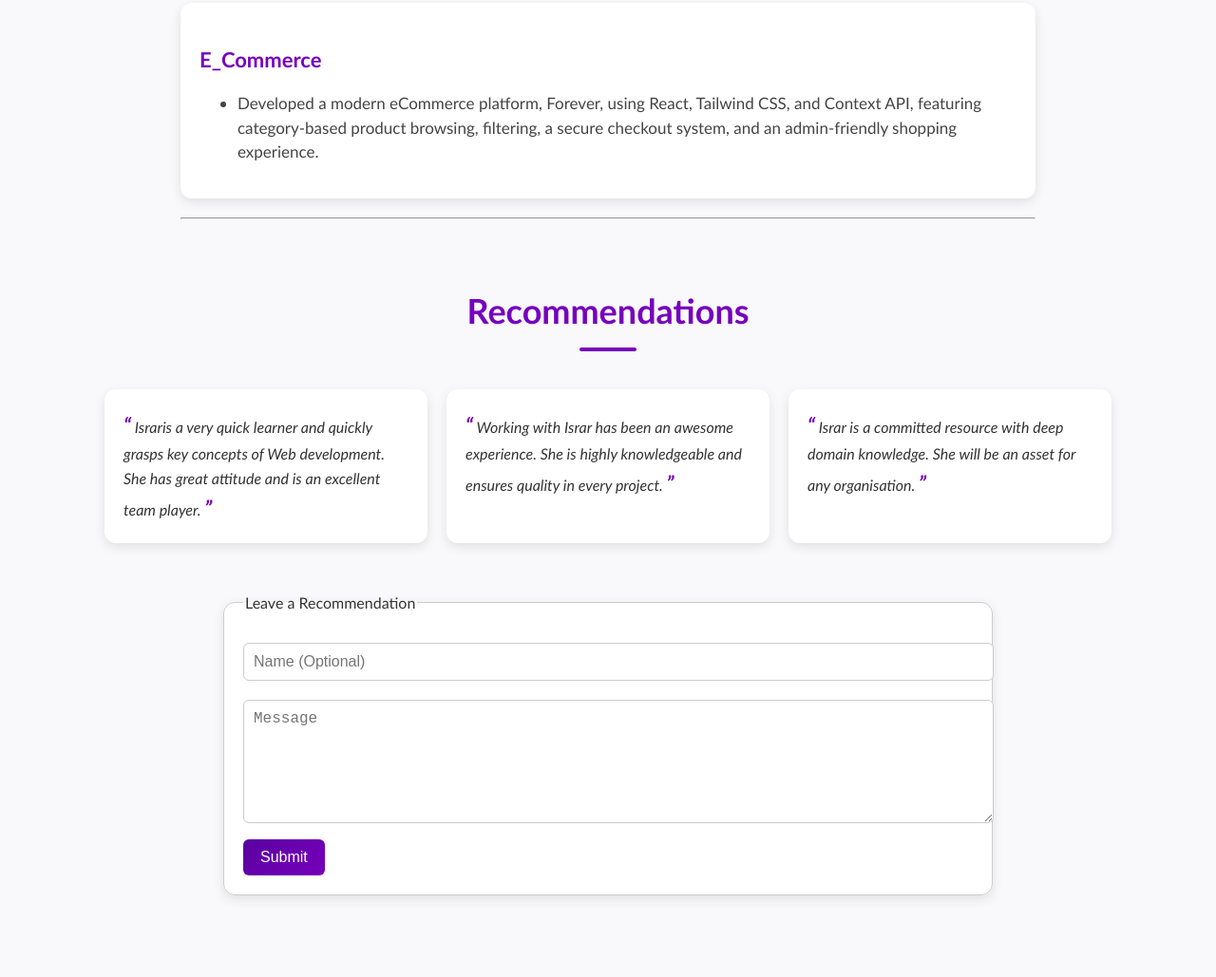
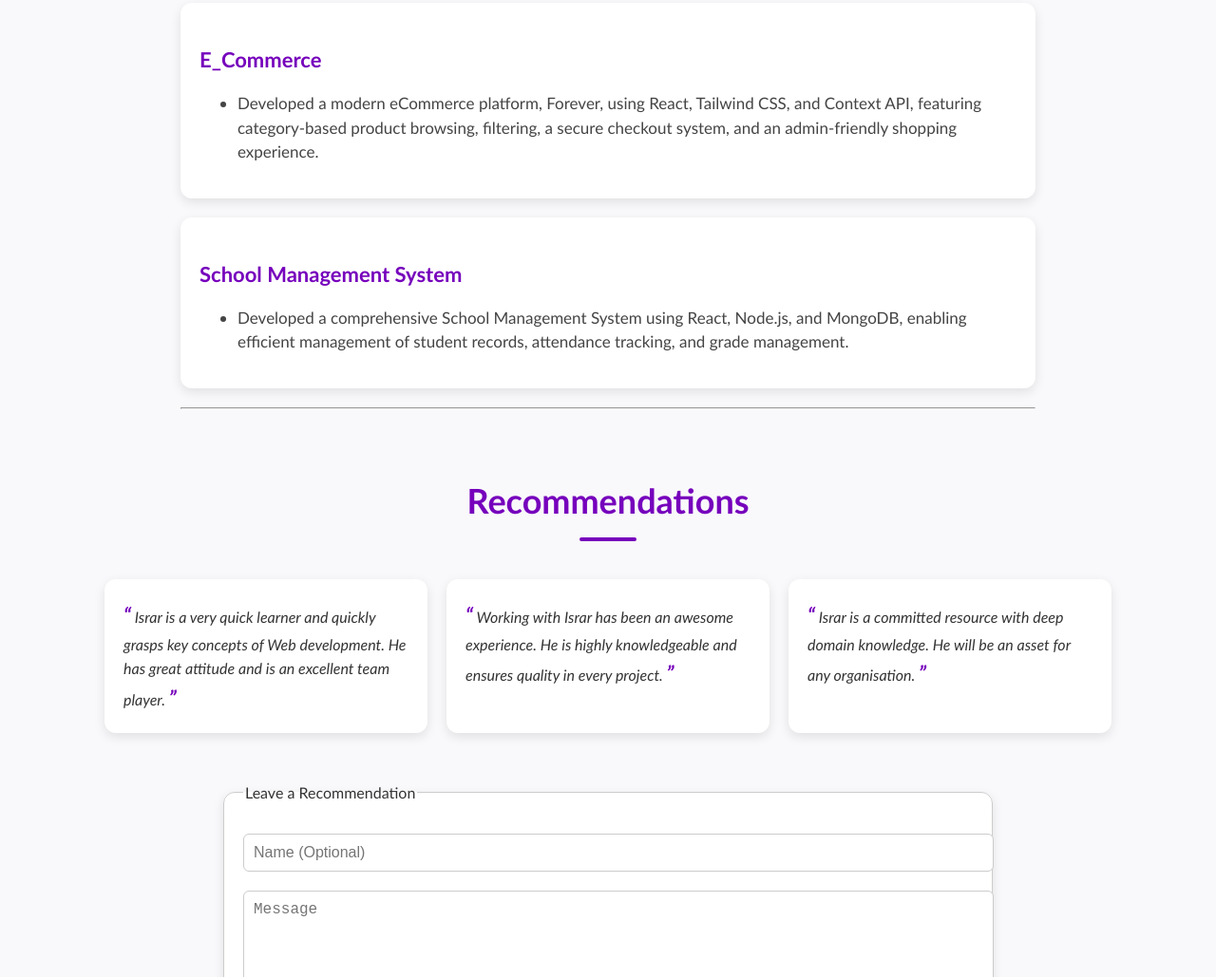
Before and after one commit to Israr-ikaDEV/MyPortfolio, a plain HTML site: page index.html in a window 1280 px wide. Shown: the part 1288-2317 px from the top of the page at 95% size. Before the commit the page ends 2261 px from the top, so only its background shows below. Drawn offline with Linux system fonts and the light colour scheme.

Commit message:
minor changes

```diff
--- a/index.html
+++ b/index.html
@@ -89,6 +89,12 @@ I’m currently on a 90-day coding challenge, committing daily to GitHub to shar
           <li>Developed a modern eCommerce platform, Forever, using React, Tailwind CSS, and Context API, featuring category-based product browsing, filtering, a secure checkout system, and an admin-friendly shopping experience.</li>
         </ul>
       </div>
+       <div class="project-card">
+        <h3>School Management System</h3>
+        <ul>
+          <li>Developed a comprehensive School Management System using React, Node.js, and MongoDB, enabling efficient management of student records, attendance tracking, and grade management.</li>
+        </ul>
+      </div>
       <hr>
 
     </div>
@@ -100,20 +106,20 @@ I’m currently on a 90-day coding challenge, committing daily to GitHub to shar
     <div class="all_recommendations" id="all_recommendations">
       <div class="recommendation">
         <span>&#8220;</span>
-        Israris a very quick learner and quickly grasps key concepts of Web development.
-        She has great attitude and is an excellent team player.
+        Israr is a very quick learner and quickly grasps key concepts of Web development.
+        He has great attitude and is an excellent team player.
         <span>&#8221;</span>
       </div>
       <div class="recommendation">
         <span>&#8220;</span>
         Working with Israr has been an awesome experience.
-        She is highly knowledgeable and ensures quality in every project.
+        He is highly knowledgeable and ensures quality in every project.
         <span>&#8221;</span>
       </div>
       <div class="recommendation">
         <span>&#8220;</span>
         Israr is a committed resource with deep domain knowledge.
-        She will be an asset for any organisation.
+        He will be an asset for any organisation.
         <span>&#8221;</span>
       </div>
     </div>
```
Also changed, not shown: 1 other file.
